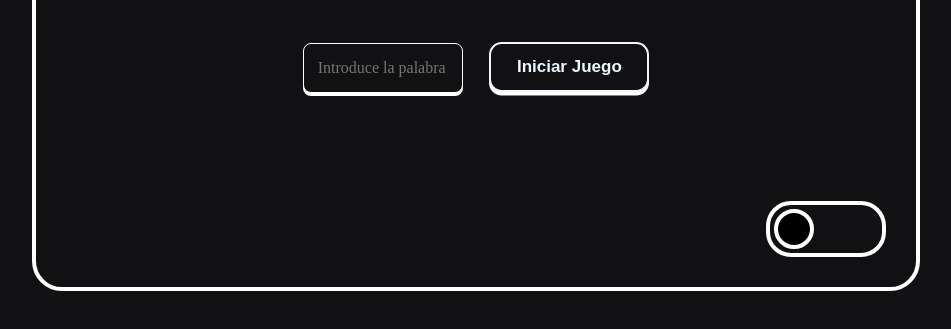
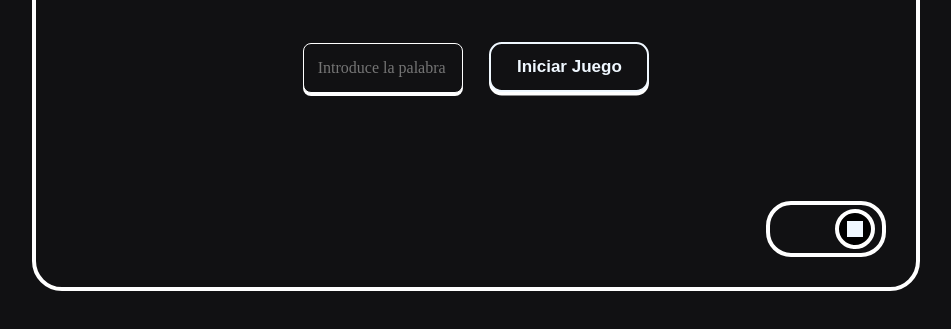
Before and after one commit to Zedrickf/Hangman-guessGame, a plain HTML site: page index.html in a window 1280 px wide. Both pictures are taken after a click on the button 958 px from the left and 564 px from the top of the page. Shown: the part 335-664 px from the top of the page, without its empty margins (164-1115 px from the left). Drawn offline with Linux system fonts and the light colour scheme.

Commit message:
style the button to change the color of the page behave and look like a toggle switch

```diff
--- a/css/style.css
+++ b/css/style.css
@@ -236,6 +236,19 @@ input {
     border: 4px solid var(--borderColor); /* Borde variable */
     border-radius: 50%;
     position: relative;
-    right: 32px;
     top: 4px;
+    right: 30px;
+    transition: all 0.3s ease;
 }
+
+.changeButton-container.active #changeC {
+    right: calc(100% - 8.8rem);
+}
+
+.changeC__sun {
+    width: 1rem;
+    height: 1rem;
+    background-color: var(--blackC);
+    position: relative;
+    left: 8px;
+}
--- a/index.html
+++ b/index.html
@@ -48,7 +48,9 @@
 
         <!-- BOTON PARA CAMBIAR COLOR -->
          <div class="changeButton-container">
-             <button type="button" id="changeC" role="button"></button>
+             <button type="button" id="changeC" role="button">
+                <div class="changeC__sun"></div>
+             </button>
          </div>
 
     </div>
--- a/js/app.js
+++ b/js/app.js
@@ -6,6 +6,8 @@ const toggleModeButton = document.getElementById('changeC');
 const body = document.getElementById('bodyCode');
 const hangmanParts = ['cuerda', 'cabeza', 'cuerpo', 'brazoD', 'brazoI', 'piernaD', 'piernaI'];
 let currentPartIndex = 0;
+const toggleButtonContainer = document.querySelector('.changeButton-container');
+const toggleButton = document.getElementById('changeC');
 
 /*
 Se llama a la funcion "startGame" cuando el usuario da clic al boton
@@ -135,6 +137,14 @@ function resetGame() {
     updateDisplay();
 }
 
+/*
+evento para mover el boton de izquierda a derecha para cambiar de claro a oscuro
+*/
+toggleModeButton.addEventListener('click', () => {
+    body.classList.toggle('darkMode'); // Alterna entre modo claro y oscuro
+    toggleButtonContainer.classList.toggle('active'); //mueve el boton de izquierda a derecha
+});
+
 
 //Cuando el jugador hace clic en el botón de inicio (startGame), se llama a la función startGame.
 document.getElementById('startGame').addEventListener('click', startGame);
@@ -142,10 +152,3 @@ document.getElementById('startGame').addEventListener('click', startGame);
 document.getElementById('submit').addEventListener('click', makeGuess);
 //Cuando el usuario hace clic en el boton de nuevo juego, llama a la funcion newGame
 document.getElementById('newGame').addEventListener('click', newGame);
-
-/*
-Cambia el color de varios elementos de la pagina cuando el boton es presionado
-*/
-toggleModeButton.addEventListener('click', () => {
-    body.classList.toggle('darkMode'); // Alterna entre modo claro y oscuro
-});
```
